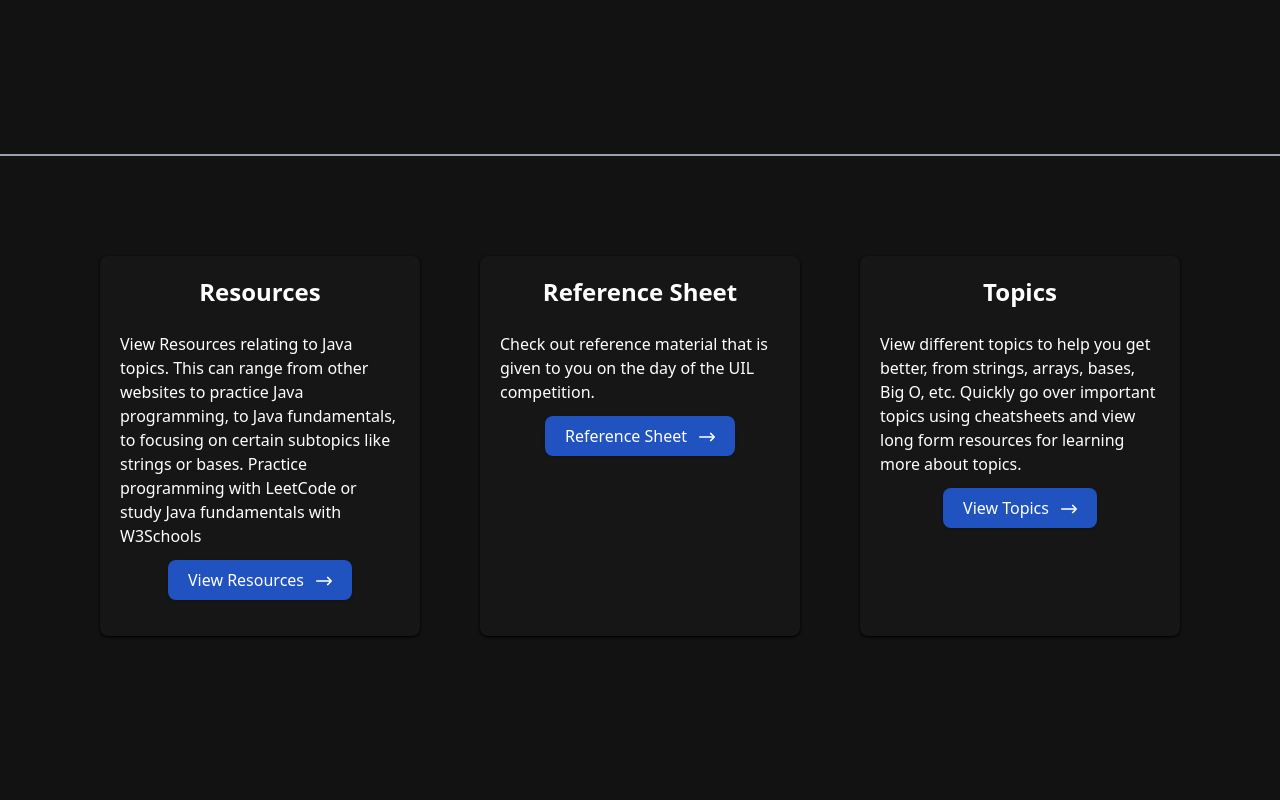
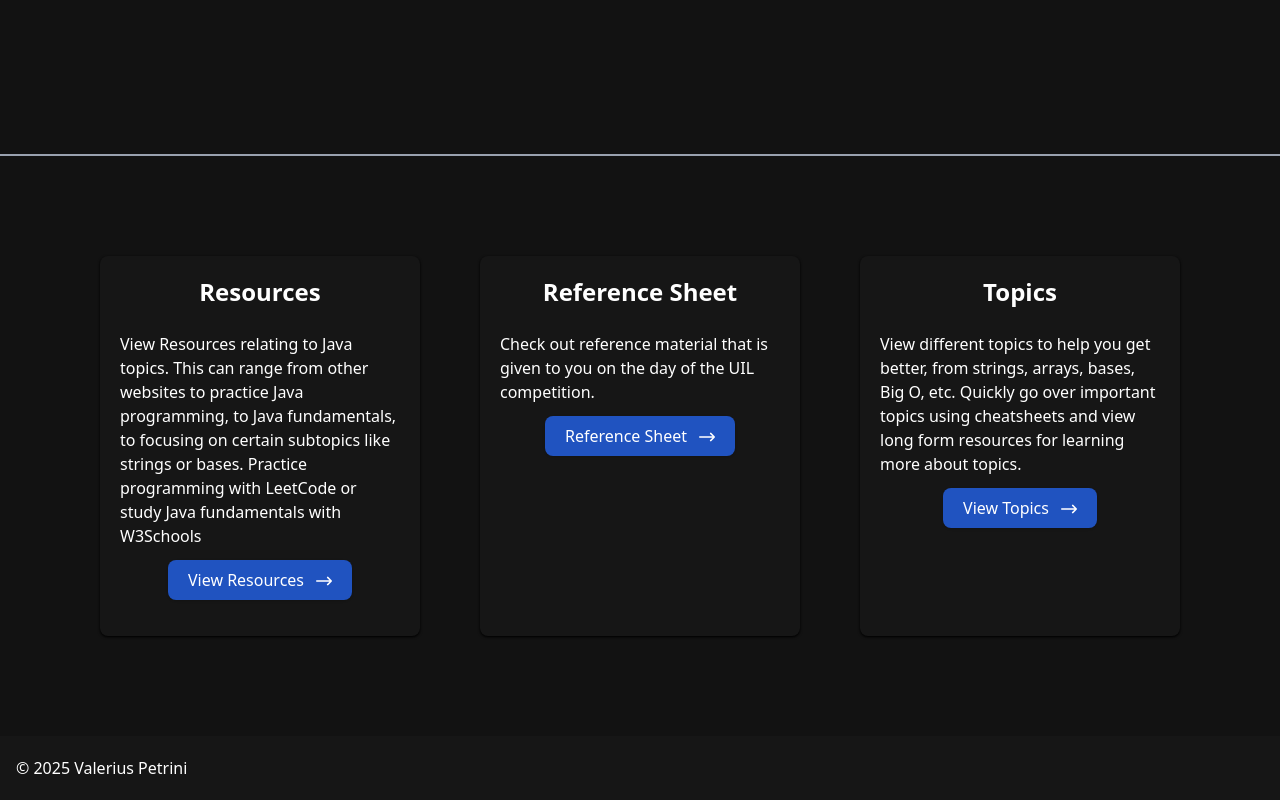
Before and after one commit to Villy-P/UIL-CS-Toolkit, a SvelteKit app: page / in a window 1280 px wide. Shown: the part 644-1444 px from the top of the page. Before the commit the page ends 1380 px from the top, so only its background shows below. Built offline with nearby package versions, Linux system fonts and the light colour scheme.

Commit message:
feat: add Footer component with copyright notice

```diff
--- /dev/null
+++ b/src/components/Footer.svelte
@@ -0,0 +1,3 @@
+<div class="w-full h-16 bg-[#161616] flex items-center">
+    <p class="text-white ml-4">© {new Date().getFullYear()} Valerius Petrini</p>
+</div>
--- a/src/routes/+page.svelte
+++ b/src/routes/+page.svelte
@@ -1,5 +1,6 @@
 <script>
 	import Button from "../components/Button.svelte";
+	import Footer from "../components/Footer.svelte";
 	import UnderlineButton from "../components/UnderlineButton.svelte";
 </script>
 
@@ -30,3 +31,4 @@
         <Button text="View Topics" href="/topics" arrow className="m-auto mt-3"/>
     </div>
 </div>
+<Footer/>
```
